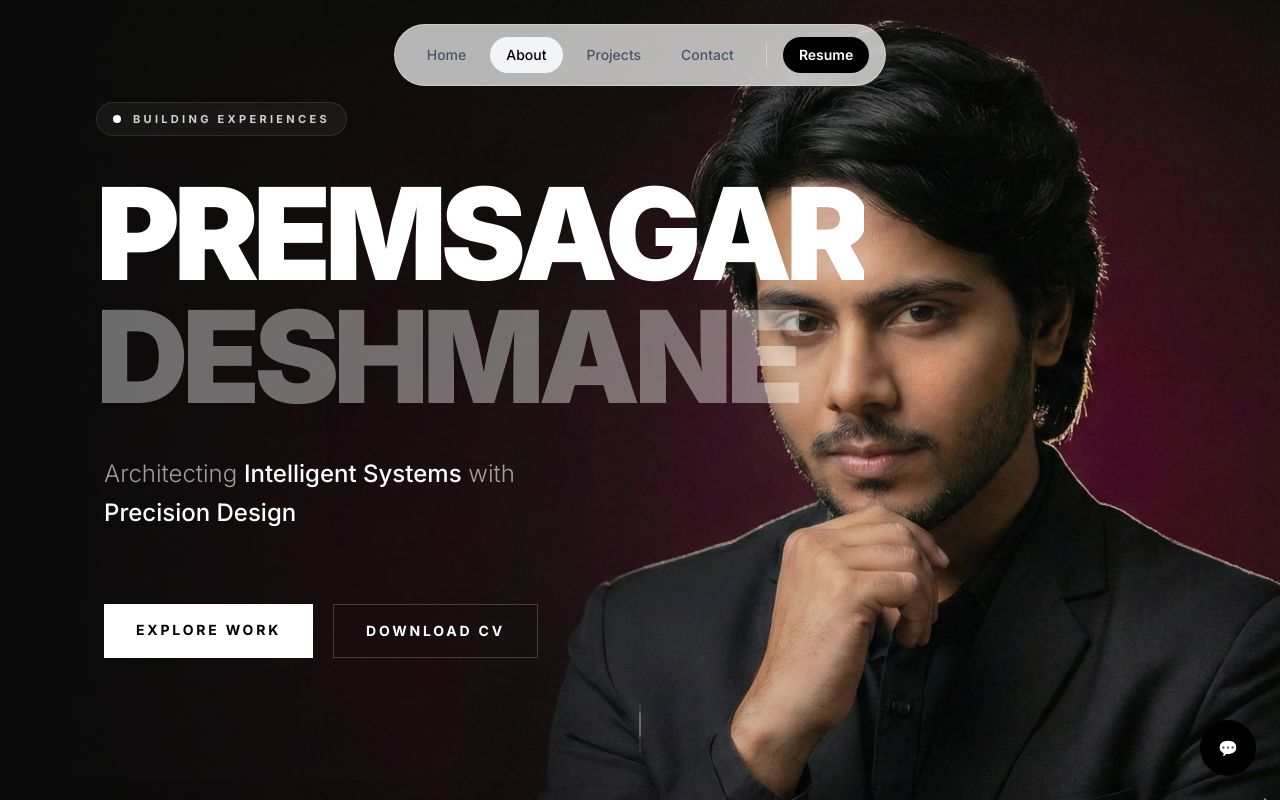
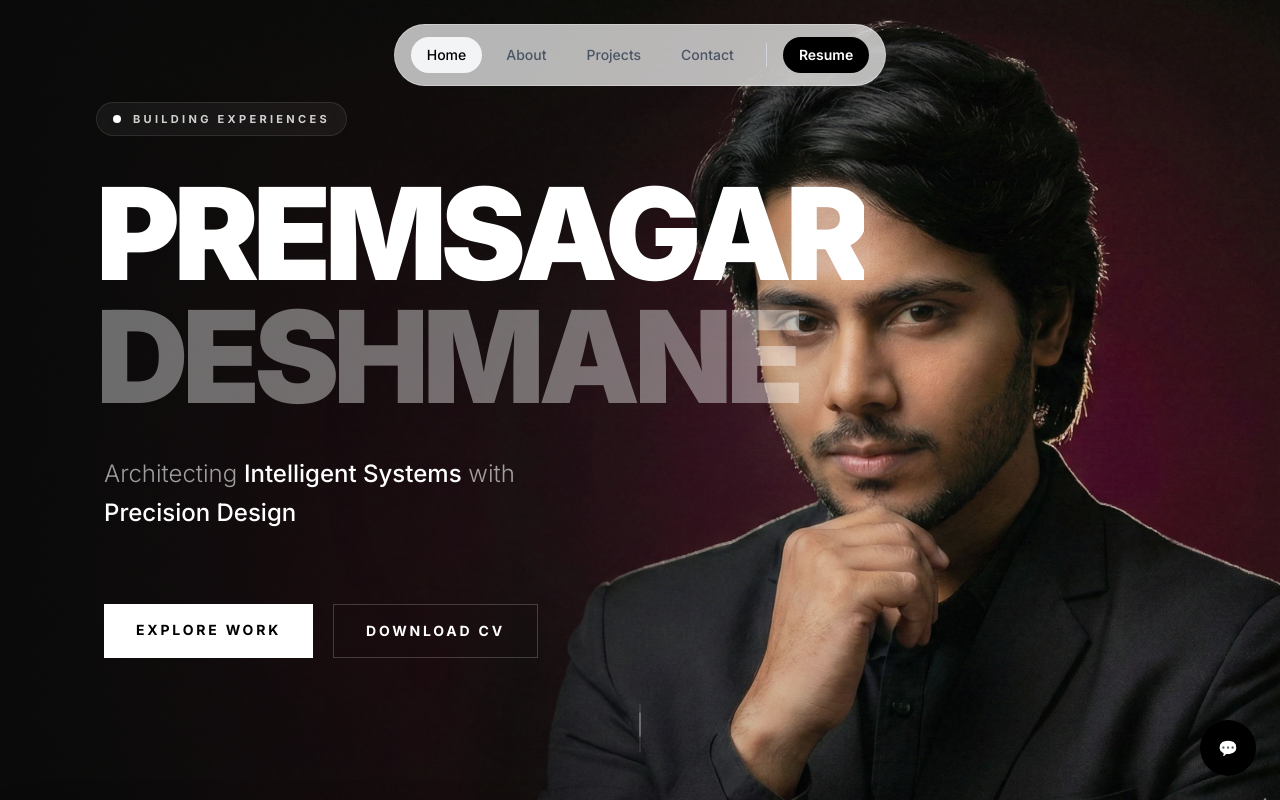
Before and after one commit to premdeshmane-01/Portfolio-Prem, a Next.js app: page / in a window 1280 px wide. Shown: the top 800 px of the page. Built offline with nearby package versions, Linux system fonts and the light colour scheme.

Commit message:
fixed the navbar error

```diff
--- a/app/components/Hero.tsx
+++ b/app/components/Hero.tsx
@@ -75,9 +75,11 @@ export default function Hero() {
     springConfig
   );
 
-  // --- IMAGE STRATEGY ---
-  const desktopSrc = "/yes1.webp";
-  const mobileSrc = "/mobileo.webp";
+  // --- IMAGE LOGIC APPLIED HERE ---
+  const desktopSrc = "/yes1.webp"; // Updated to your requested desktop image
+  const mobileSrc = "/mobileo.webp"; // Updated to your requested mobile image
+
+  // Logic: If screen width (vw) is less than 640px, use mobileSrc, else use desktopSrc
   const usingMobileImage = vw < 640;
   const chosenSrc = usingMobileImage ? mobileSrc : desktopSrc;
 
--- a/app/components/Navbar.tsx
+++ b/app/components/Navbar.tsx
@@ -56,6 +56,14 @@ export default function Navbar() {
 
       setIsScrolled(y > 20);
 
+      // --- FIX: Force "Home" when near the top ---
+      // This prevents "About" from activating because the Hero is fixed/parallax
+      if (y < vh * 0.5) {
+        setActiveSection("home");
+        setMenuTheme("glass");
+        return;
+      }
+
       // 1. FOOTER CHECK (Highest Priority)
       if (window.innerHeight + y >= pageHeight - 50) {
         setMenuTheme("glass");
@@ -63,8 +71,9 @@ export default function Navbar() {
       }
 
       // 2. SECTION CHECK
-      const sectionsToCheck = ["contact", "projects", "skills", "about", "home"];
-      let currentId = "home";
+      // "home" is removed from here because we handled it explicitly above
+      const sectionsToCheck = ["contact", "projects", "skills", "about"];
+      let currentId = activeSection; // Default to current to prevent flickering
 
       for (const id of sectionsToCheck) {
         const el = document.getElementById(id);
@@ -86,7 +95,7 @@ export default function Navbar() {
     window.addEventListener("scroll", onScroll, { passive: true });
     onScroll();
     return () => window.removeEventListener("scroll", onScroll);
-  }, []);
+  }, [activeSection]);
 
   const handleNav = (id: string) => {
     setMenuOpen(false);
@@ -198,10 +207,6 @@ export default function Navbar() {
             exit={{ opacity: 0 }}
             className="fixed inset-0 z-40 lg:hidden"
           >
-            {/* CHANGED HERE:
-                backdrop-blur-2xl -> backdrop-blur-md
-                (You can also try 'backdrop-blur-sm' for even less blur)
-            */}
             <div className="absolute inset-0 bg-black/40 backdrop-blur-md" />
 
             <motion.div
```
